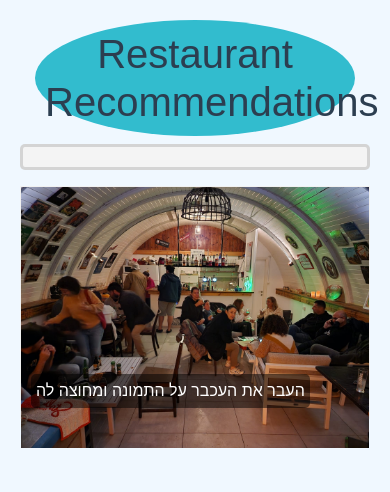
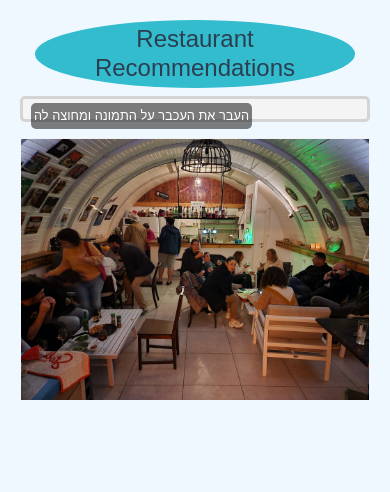
Before and after one commit to RazShoham207/app1, a Flask app: template templates/index.html in a window 390 px wide. Shown: the top 492 px of the page. Run offline with Flask 2, Linux system fonts and the light colour scheme; the template is opened without the code that fills it, so the values that code supplies are empty; some libraries are stand-ins or nearby versions.

Commit message:
Update index.html
Signed-off-by: RazShoham207 <raz.shoham207@gmail.com>

```diff
--- a/templates/index.html
+++ b/templates/index.html
@@ -1,4 +1,3 @@
-<!-- filepath: /f:/רז/restaurants/app1/templates/index.html -->
 <!DOCTYPE html>
 <html lang="en">
 <head>
@@ -75,13 +74,26 @@
             padding: 5px;
             border-radius: 5px;
         }
-        /* Add the following CSS rule */
         .restaurant-info {
             color: black;
         }
         p {
             margin: 0;
             padding: 0;
+        }
+        @media (max-width: 768px) {
+            h1 {
+                font-size: 1.5rem;
+                padding: 5px;
+            }
+            .flip-box {
+                max-width: 100%;
+                aspect-ratio: auto;
+            }
+            .overlay-text {
+                font-size: 0.8rem;
+                padding: 3px;
+            }
         }
     </style>
 </head>
@@ -98,13 +110,11 @@
                 <div class="overlay-text">העבר את העכבר על התמונה ומחוצה לה</div>
             </div>
             <div class="flip-box-back restaurant-info">
-                <body>
-                    <h2>חייקל'ה</h2>
-                    <p>הפאב הקהילתי שפתחתי בקיבוץ</p>
-                    <p>מועדון קטן ונעים בו מגישים משקאות טובים ופינוקים כמו פיצות, נקנקיות, אדממה ופופקורן</p>
-                    <p>כל שבוע יש פעילויות שונות כמו ערבי ג'אם, צפייה בספורט וסרטים, מסיבות ריקודים ועוד</p>
-                    <p>:להלן רשימת המסעדות המלאה</p>
-                </body>
+                <h2>חייקל'ה</h2>
+                <p>הפאב הקהילתי שפתחתי בקיבוץ</p>
+                <p>מועדון קטן ונעים בו מגישים משקאות טובים ופינוקים כמו פיצות, נקנקיות, אדממה ופופקורן</p>
+                <p>כל שבוע יש פעילויות שונות כמו ערבי ג'אם, צפייה בספורט וסרטים, מסיבות ריקודים ועוד</p>
+                <p>:להלן רשימת המסעדות המלאה</p>
                 <ul>
                     <li>Pizza Hut Italian 123 Main St 09:00 23:00 False True</li>
                     <li>Veggie Delight Vegetarian 456 Elm St 10:00 22:00 True True</li>
```
